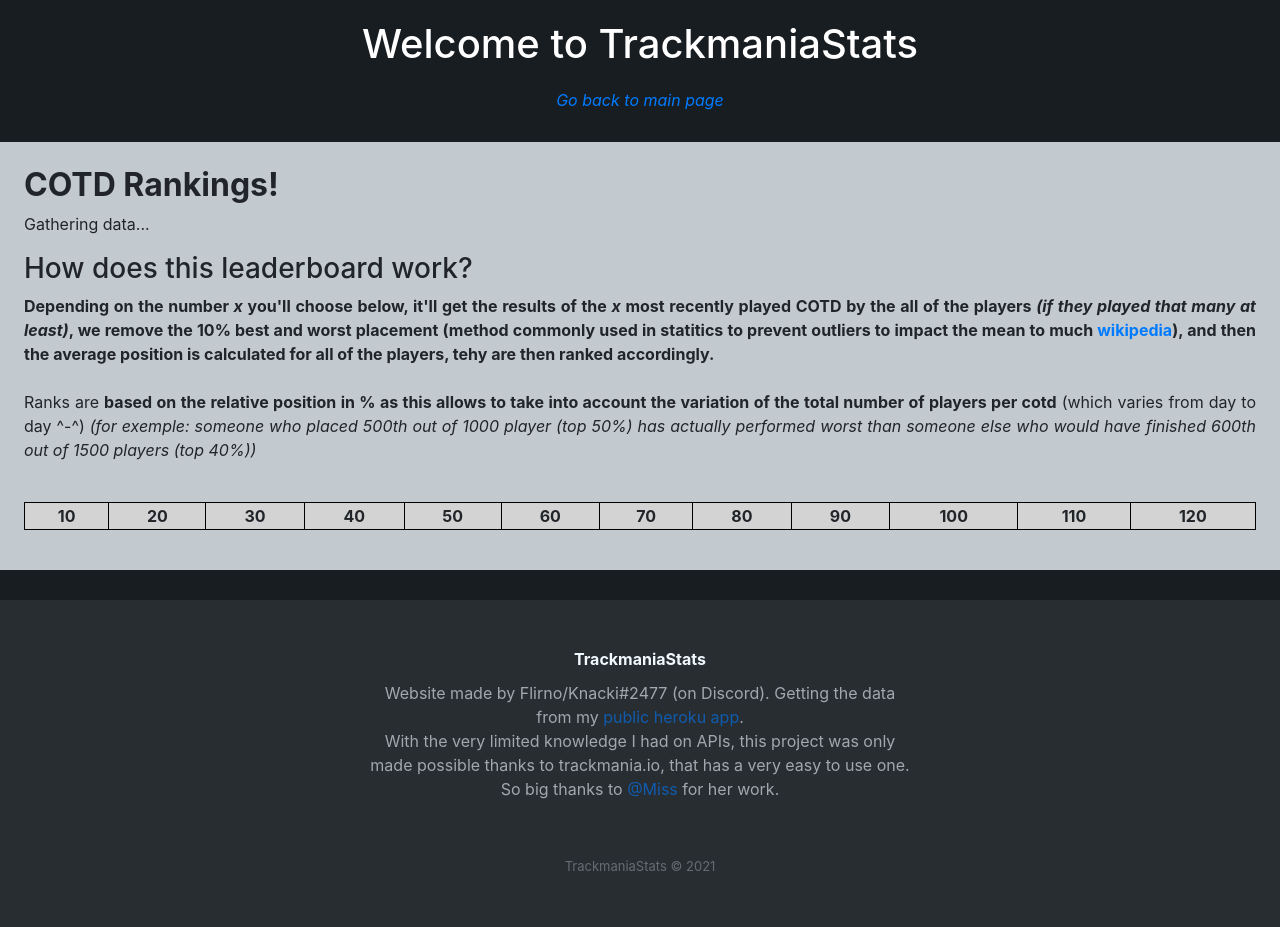
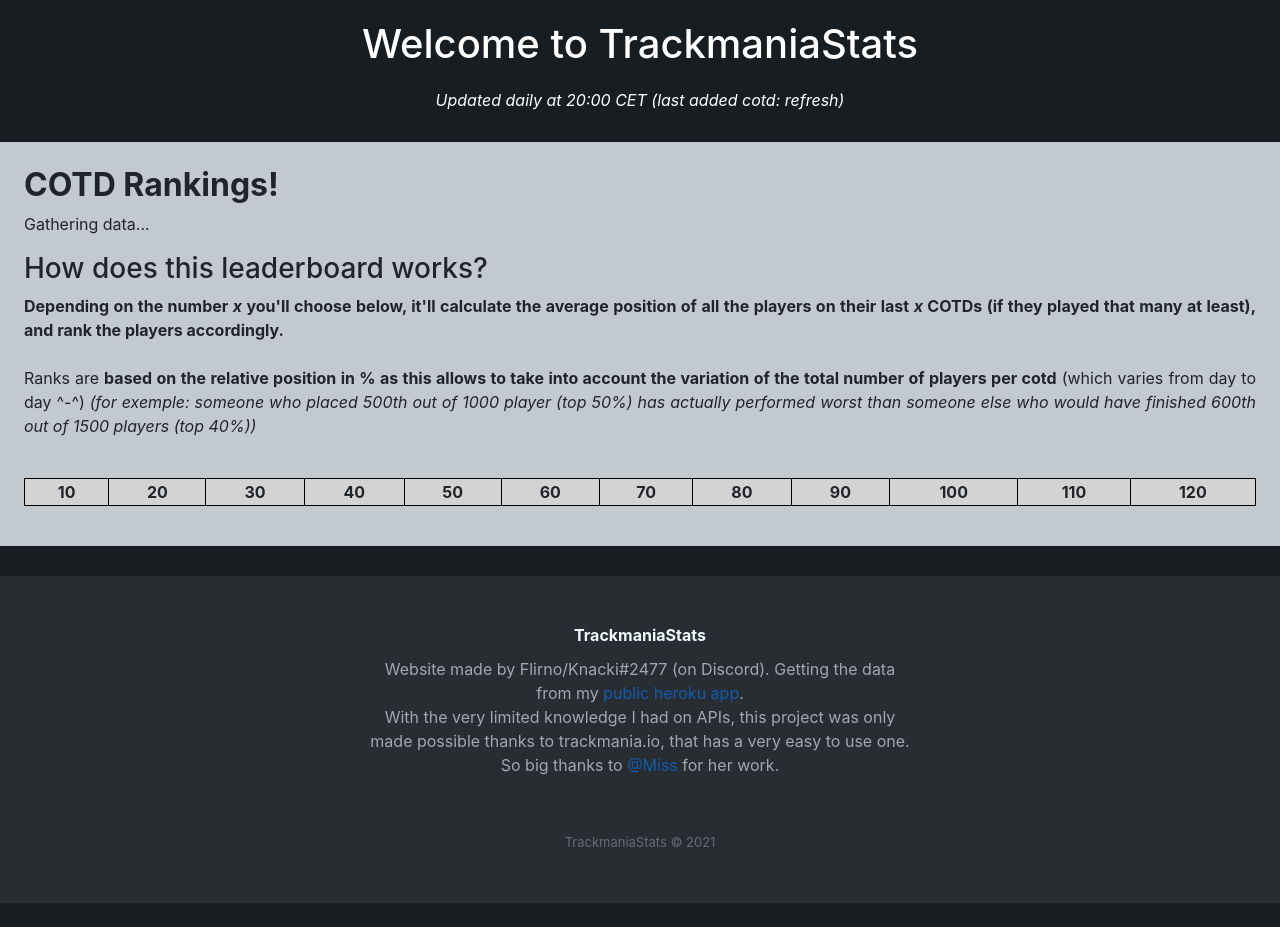
Before and after one commit to tmstats/tmstats.github.io, a plain HTML site: page COTD-ranking.html in a window 1280 px wide. After the commit the page ends 903 px from the top, so only its background shows below. Drawn offline with nearby package versions, Linux system fonts and the light colour scheme; no server answers.

Commit message:
Update COTD-ranking.html

```diff
--- a/COTD-ranking.html
+++ b/COTD-ranking.html
@@ -7,14 +7,7 @@
     <link rel='shortcut icon' type='image/x-icon' href='favicon.ico' />
     <link rel="icon" type="image/png" href="favicon.png"/>
     <link rel="stylesheet" href="https://cdnjs.cloudflare.com/ajax/libs/twitter-bootstrap/4.1.3/css/bootstrap.min.css">
-    <script>
-  window.dataLayer = window.dataLayer || [];
-  function gtag(){dataLayer.push(arguments);}
-  gtag('js', new Date());
-
-  gtag('config', 'G-NJTC4BE7DB');
-</script>
-<style type="text/css">
+    <style type="text/css">
         html,
 body {
     height: 100%;
@@ -221,16 +214,16 @@ h2 {
 
 
     <h1>Welcome to TrackmaniaStats</h1>
-    <i style="color: white; text-align: center;"><a href="https://tmstats.github.io/">Go back to main page</a></i>
+    <i style="color: white; text-align: center;">Updated daily at 20:00 CET (last added cotd: <i id="dayLastAddedCOTD">refresh</i>)</i>
     </div>
     <section id ="COTDRankings">
     <h2>COTD Rankings!</h2>
     <p id="dataStatus">Gathering data...</p>
 
     <p>
-        <h3>How does this leaderboard work?</h3>
+        <h3>How does this leaderboard works?</h3>
         <b>
-          Depending on the number <i> x </i> you'll choose below, it'll get the results of the <i> x </i> most recently played COTD by the all of the players <i>(if they played that many at least)</i>, we remove the 10% best and worst placement (method commonly used in statitics to prevent outliers to impact the mean to much <a href="https://en.wikipedia.org/wiki/Truncated_mean" target="_blank">wikipedia</a>), and then the average position is calculated for all of the players, tehy are then ranked accordingly.
+          Depending on the number <i> x </i> you'll choose below, it'll calculate the average position of all the players on their last <i> x </i> COTDs (if they played that many at least), and rank the players accordingly.
         </b>
         <br></br>
         <p>
```
